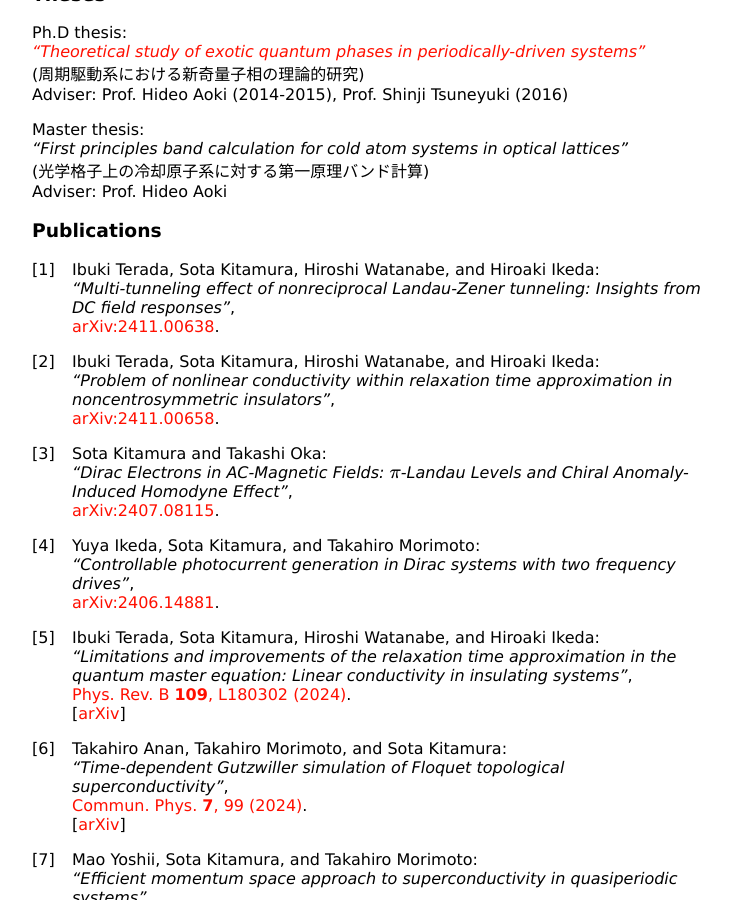
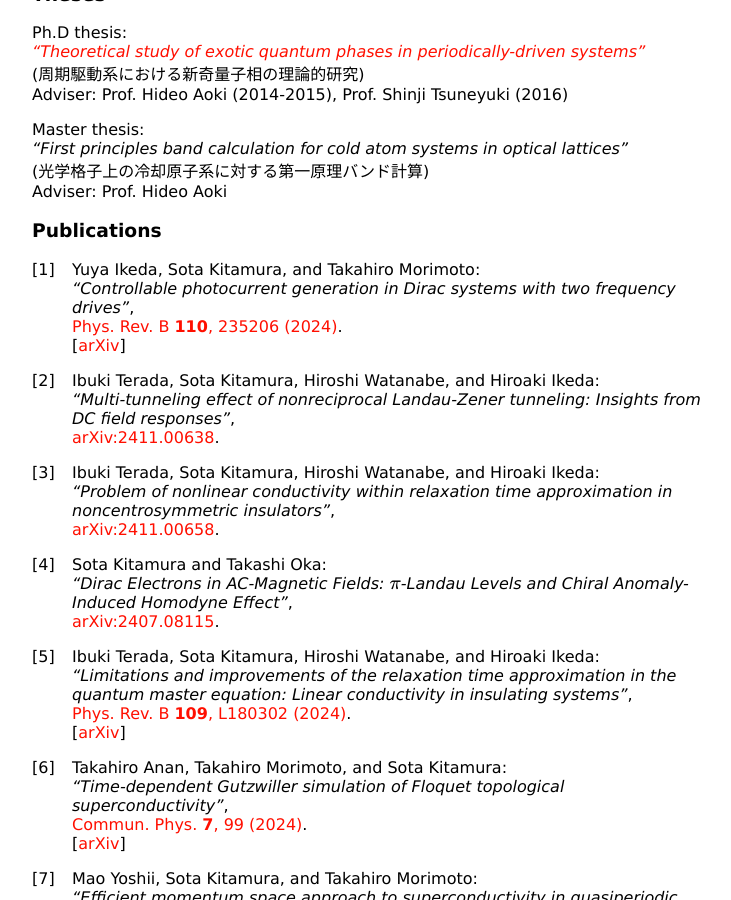
Before and after one commit to sotaph/sotaph.github.io, a Jekyll site: the page built from index.md, in a window 1280 px wide and 900 px high, scrolled down 866 px. Shown: the whole window, without its empty margins (258-989 px from the left). Built offline with Jekyll 4.4.1, drawn with Linux system fonts in a browser that asks for light colours; nearby versions of some CDN libraries; a style sheet for code colours, icons or effects is not loaded; some of the changed lines change nothing that is shown.

Commit message:
update publist

```diff
--- a/index.md
+++ b/index.md
@@ -51,6 +51,11 @@ Adviser: Prof. Hideo Aoki
 
 ### Publications
 
+1. Yuya Ikeda, Sota Kitamura, and Takahiro Morimoto:
+_"Controllable photocurrent generation in Dirac systems with two frequency drives"_,
+[Phys. Rev. B **110**, 235206 (2024)](https://journals.aps.org/prb/abstract/10.1103/PhysRevB.110.235206).
+[[arXiv](https://arxiv.org/abs/2406.14881)]
+
 1. Ibuki Terada, Sota Kitamura, Hiroshi Watanabe, and Hiroaki Ikeda:
 _"Multi-tunneling effect of nonreciprocal Landau-Zener tunneling: Insights from DC field responses"_,
 [arXiv:2411.00638](https://arxiv.org/abs/2411.00638).
@@ -63,10 +68,6 @@ _"Problem of nonlinear conductivity within relaxation time approximation in nonc
 1. Sota Kitamura and Takashi Oka:
 _"Dirac Electrons in AC-Magnetic Fields: $\pi$-Landau Levels and Chiral Anomaly-Induced Homodyne Effect"_,
 [arXiv:2407.08115](https://arxiv.org/abs/2407.08115).
-
-1. Yuya Ikeda, Sota Kitamura, and Takahiro Morimoto:
-_"Controllable photocurrent generation in Dirac systems with two frequency drives"_,
-[arXiv:2406.14881](https://arxiv.org/abs/2406.14881).
 
 1. Ibuki Terada, Sota Kitamura, Hiroshi Watanabe, and Hiroaki Ikeda:
 _"Limitations and improvements of the relaxation time approximation in the quantum master equation: Linear conductivity in insulating systems"_,
```
